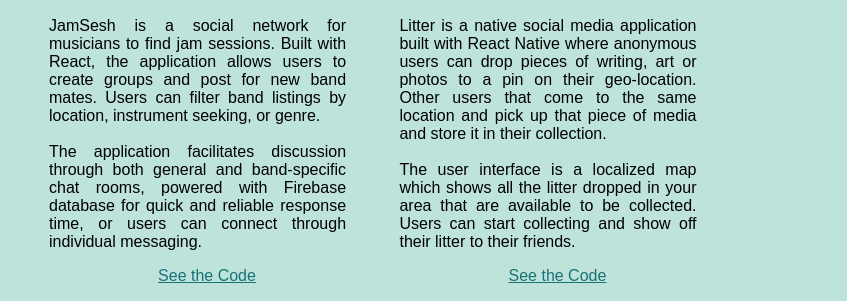
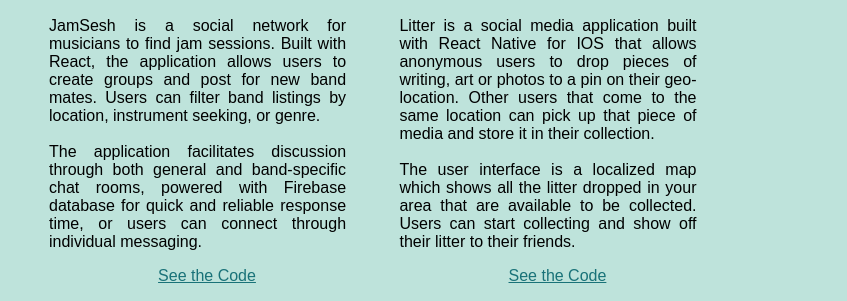
Before and after one commit to gracehalbert/portfolio, a website: page public/index.html in a window 1280 px wide. Shown: the part 526-827 px from the top of the page, 433-1280 px from the left. Drawn offline with nearby package versions, Linux system fonts and the light colour scheme; some packages are replaced by stand-ins of ours; a web font is replaced by a local one.

Commit message:
fixed typos

```diff
--- a/public/index.html
+++ b/public/index.html
@@ -57,9 +57,9 @@
         <div class="project">
           <img class="logo" src="litter.png"/>
           <p>
-            Litter is a native social media application built with React Native where anonymous users can drop
-            pieces of writing, art or photos to a pin on their geo-location. Other users that come to the same
-            location and pick up that piece of media and store it in their collection.
+            Litter is a social media application built with React Native for IOS that allows anonymous users to
+            drop pieces of writing, art or photos to a pin on their geo-location. Other users that come to the
+            same location can pick up that piece of media and store it in their collection.
             <br /><br />
             The user interface is a localized map which shows all the litter dropped in your area that are
             available to be collected. Users can start collecting and show off their litter to their friends.
```
